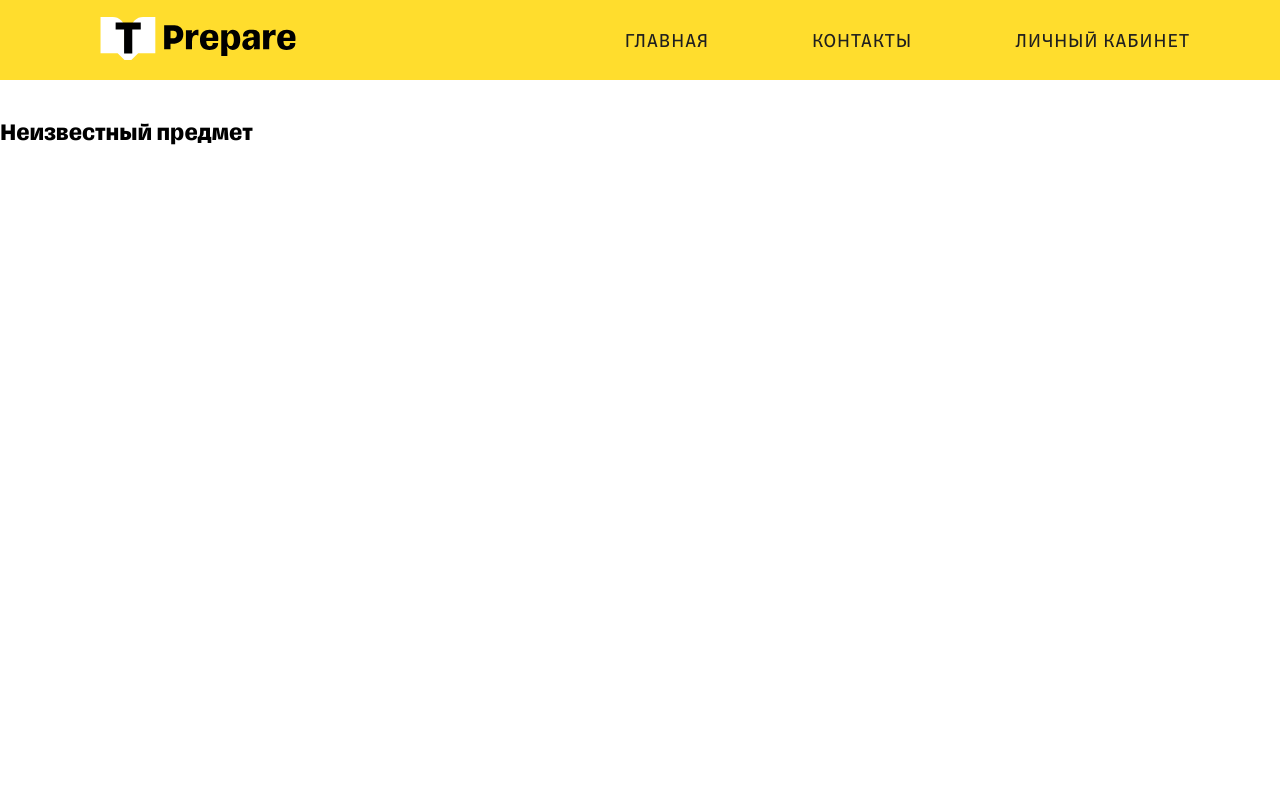
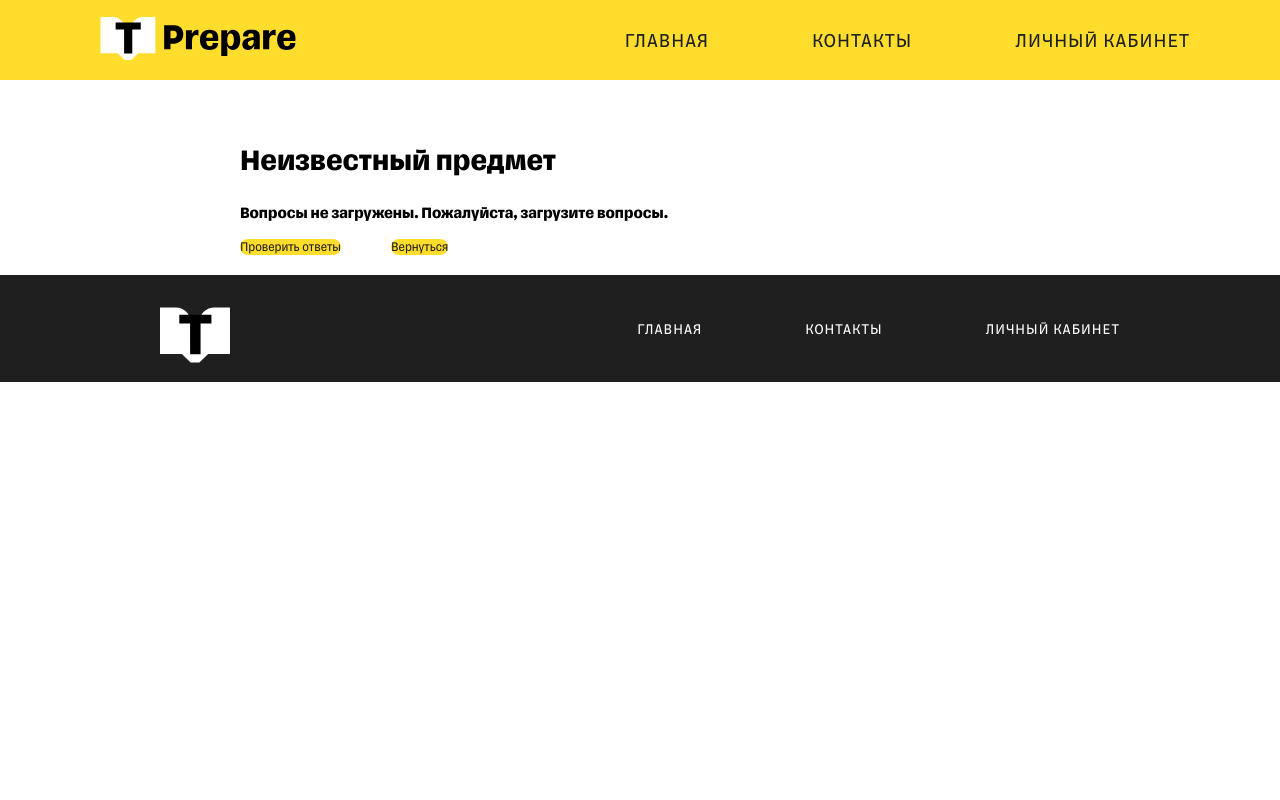
Before and after one commit to Chikidrill/T-Prepare, a Vue app in the folder vue-project/: page /exam in a window 1280 px wide. Shown: the top 800 px of the page. Built offline with nearby package versions, Linux system fonts and the light colour scheme.

Commit message:
Реализована логика экзамена, проверки правильных ответов, просмотре блоков вопросов

```diff
--- a/vue-project/src/components/PopUp.vue
+++ b/vue-project/src/components/PopUp.vue
@@ -25,7 +25,7 @@
         <button @click="toggleQuestions" class="toggle-btn btn">
           {{ isExpanded ? 'Скрыть вопросы' : 'Показать вопросы' }}
         </button>
-        <button class="test-btn btn"  @click="goToExam">Создать тест</button>
+        <button class="test-btn btn"  @click="goToExam" :subject-name="selectedSubject?.name" :questions="selectedSubject?.questions">Создать тест</button>
       </div>
 
     </div>
@@ -65,9 +65,18 @@ export default {
       this.$emit('close');
     },
     goToExam() {
-    this.$router.push({ path: '/exam', query: { subject: this.subjectName } });
+    // Сериализуем вопросы в строку перед передачей
+    const questionsString = JSON.stringify(this.questions);
+    this.$router.push({
+      path: '/exam',
+      query: {
+        subject: this.subjectName,
+        questions: questionsString
+      }
+    });
+
   }
-  }
+}
 };
 </script>
 
--- a/vue-project/src/components/UploadPopUp.vue
+++ b/vue-project/src/components/UploadPopUp.vue
@@ -42,7 +42,8 @@
           const reader = new FileReader();
           reader.onload = (e) => {
             try {
-                this.jsonData = JSON.parse(e.target.result); // Сохраняем данные
+              this.jsonData = JSON.parse(e.target.result);
+              this.$emit('add-subject', this.subjectName, this.jsonData);  // Отправляем название и данные вверх
             } catch (err) {
               alert("Ошибка при загрузке файла. Убедитесь, что файл в формате JSON.");
             }
@@ -52,12 +53,10 @@
           alert('Пожалуйста, загрузите файл в формате JSON.');
         }
       },
-
       addSubject() {
         if (this.subjectName && this.jsonData) {
           this.$emit('add-subject', this.subjectName, this.jsonData);
           this.subjectName = '';  // Очистим поле ввода
-          this.jsonData = null;
           this.$emit('close');  // Закрываем попап
         } else {
           alert('Введите название блока и загрузите файл!');
--- a/vue-project/src/pages/exam.vue
+++ b/vue-project/src/pages/exam.vue
@@ -1,7 +1,36 @@
 <template>
     <div class="exam-page">
       <div class="exam-page__container">
-       <h2>{{ subject }}</h2>
+        <h2 class="exam-page__title">{{ subject }}</h2>
+
+        <div v-if="randomQuestions.length > 0">
+          <div v-for="(question, index) in randomQuestions" :key="index" class="question">
+            <p>{{ question.question }}</p>
+
+            <!-- Для каждого варианта ответа создаем radio button с label -->
+            <div v-for="(option, idx) in question.allOptions" :key="idx" class="option">
+              <input
+                type="radio"
+                :id="`question-${index}-option-${idx}`"
+                :name="`question-${index}`"
+                :value="option"
+                v-model="answers[index]"
+              />
+              <label :for="`question-${index}-option-${idx}`">{{ option }}</label>
+            </div>
+          </div>
+        </div>
+        <div v-else>
+          <p>Вопросы не загружены. Пожалуйста, загрузите вопросы.</p>
+        </div>
+        <div class="exam-page__buttons">
+            <button class="check-btn btn" @click="checkAnswers">Проверить ответы</button>
+            <button class="back-btn btn" @click="goToPersonalAccount">Вернуться</button>
+        </div>
+
+        <div v-if="result !== null" class="result">
+            <p>{{ resultMessage }}</p>
+        </div>
       </div>
     </div>
   </template>
@@ -10,15 +39,102 @@
   export default {
     data() {
       return {
-      subject: this.$route.query.subject || 'Неизвестный предмет' // По умолчанию, если ничего не передано
+        subject: this.$route.query.subject || 'Неизвестный предмет', // Получаем название из маршрута
+        questions: this.$route.query.questions ? JSON.parse(this.$route.query.questions) : [], // Получаем вопросы из маршрута
+        answers: {},  // Модель для сохранения выбранных вариантов
+        result:null,
+        resultMessage: '',
       };
+    },
+    computed: {
+      randomQuestions() {
+        if (this.questions && Array.isArray(this.questions) && this.questions.length > 0) {
+          let shuffled = [...this.questions];  // Копия массива вопросов
+          shuffled.sort(() => 0.5 - Math.random());  // Перемешивание вопросов
+          // Процесс формирования всех вариантов ответа (правильный + неправильные)
+          shuffled.forEach(question => {
+            question.allOptions = this.allOptions(question);
+          });
+          return shuffled.slice(0, 3);  // Берем только 3 случайных вопроса
         }
-};
+        return [];
+      }
+    },
+    methods: {
+  // Составляем все варианты ответа (правильный + неправильные)
+  allOptions(question) {
+    const correctAnswer = Array.isArray(question.answers) ? question.answers[0] : question.answers;
+    return [correctAnswer, ...question.wrong_answers]; // Создаем массив с правильным и неправильными ответами
+  },
+  checkAnswers() {
+    let correctCount = 0; // Обнуляем счетчик перед каждым запуском теста
+
+    this.randomQuestions.forEach((question, index) => {
+      // Проверяем, что ответ был выбран
+      if (this.answers[index] !== undefined) {
+        // Сравниваем выбранный ответ с правильным (первым элементом массива answers)
+        if (this.answers[index] === (Array.isArray(question.answers) ? question.answers[0] : question.answers)) {
+          correctCount++;
+        }
+      }
+    });
+
+    // Формируем сообщение в зависимости от количества правильных ответов
+    if (correctCount === this.randomQuestions.length) {
+      this.resultMessage = `Поздравляю! Вы ответили правильно на все ${correctCount} вопроса.`;
+    } else {
+      this.resultMessage = `Вы ответили правильно на ${correctCount} из ${this.randomQuestions.length} вопросов.`;
+    }
+    this.result = correctCount; // Сохраняем результат
+  },
+  goToPersonalAccount() {
+    this.$router.push({path: '/personalaccount' })
+  },
+}
+}
   </script>
 
   <style lang="less">
-    .exam-page{
+  .exam-page {
     display: flex;
-        height: 100vh;
+    justify-content: center;
+    align-items: flex-start;
+    padding: 20px;
+
+  &__title{
+    font-family: @font1;
+    font-size: 30px;
+  }
+
+  &__container {
+    max-width: 800px;
+    width: 100%;
+  }
+  &__buttons{
+    display: flex;
+    gap: 50px;
+  }
+
+  .question {
+    margin-bottom: 20px;
+    font-family: @font1;
+    font-size: 20px;
+  }
+
+  .option {
+    display: flex;
+    align-items: center;
+    margin: 10px 0;
+    font-family: @font3;
+  }
+
+  input[type="radio"] {
+    margin-right: 10px;
+  }
+
+  label {
+    font-size: 16px;
+    cursor: pointer;
+  }
 }
   </style>
```
Lines whose indentation alone changed are shown as unchanged.
